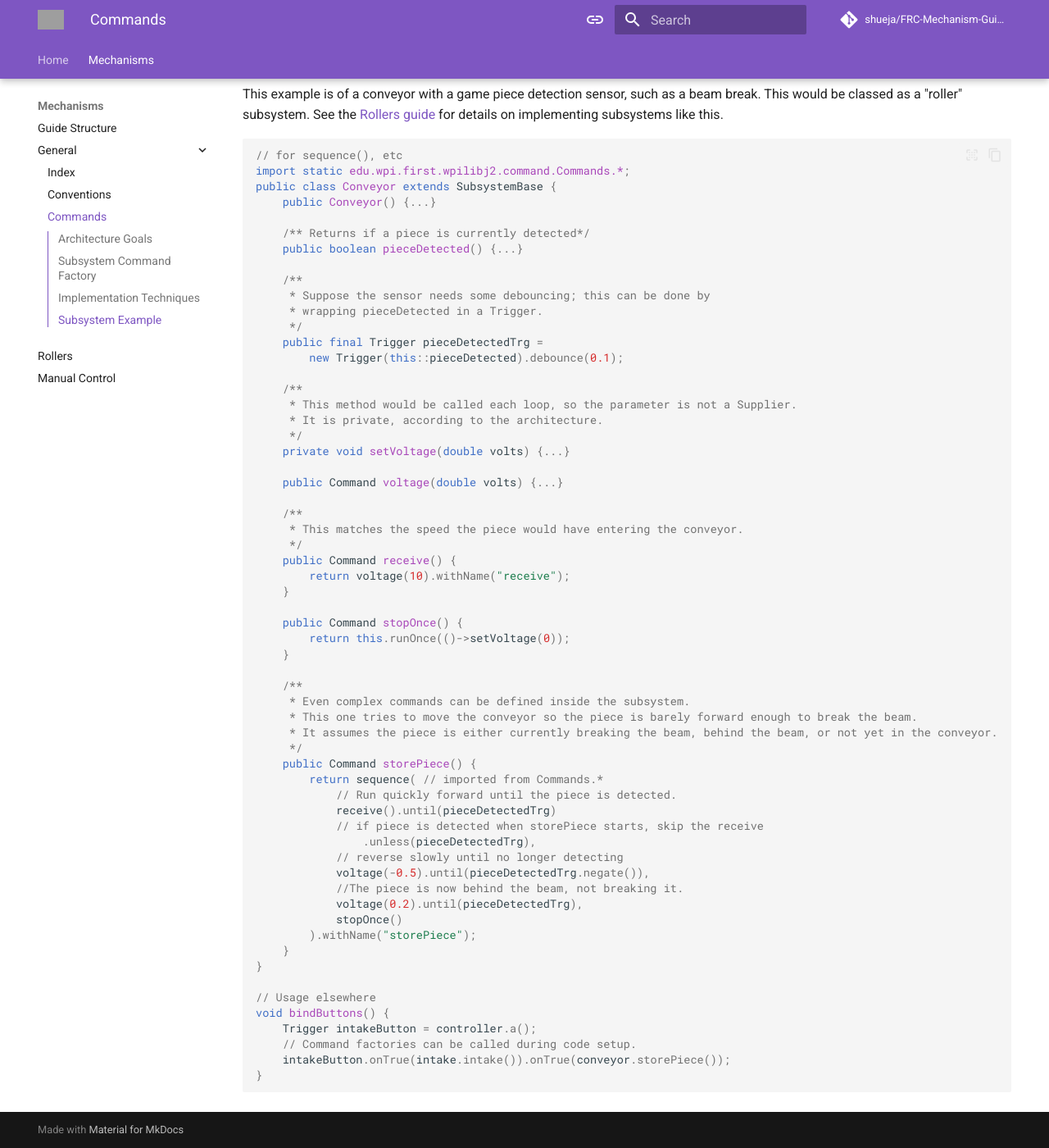
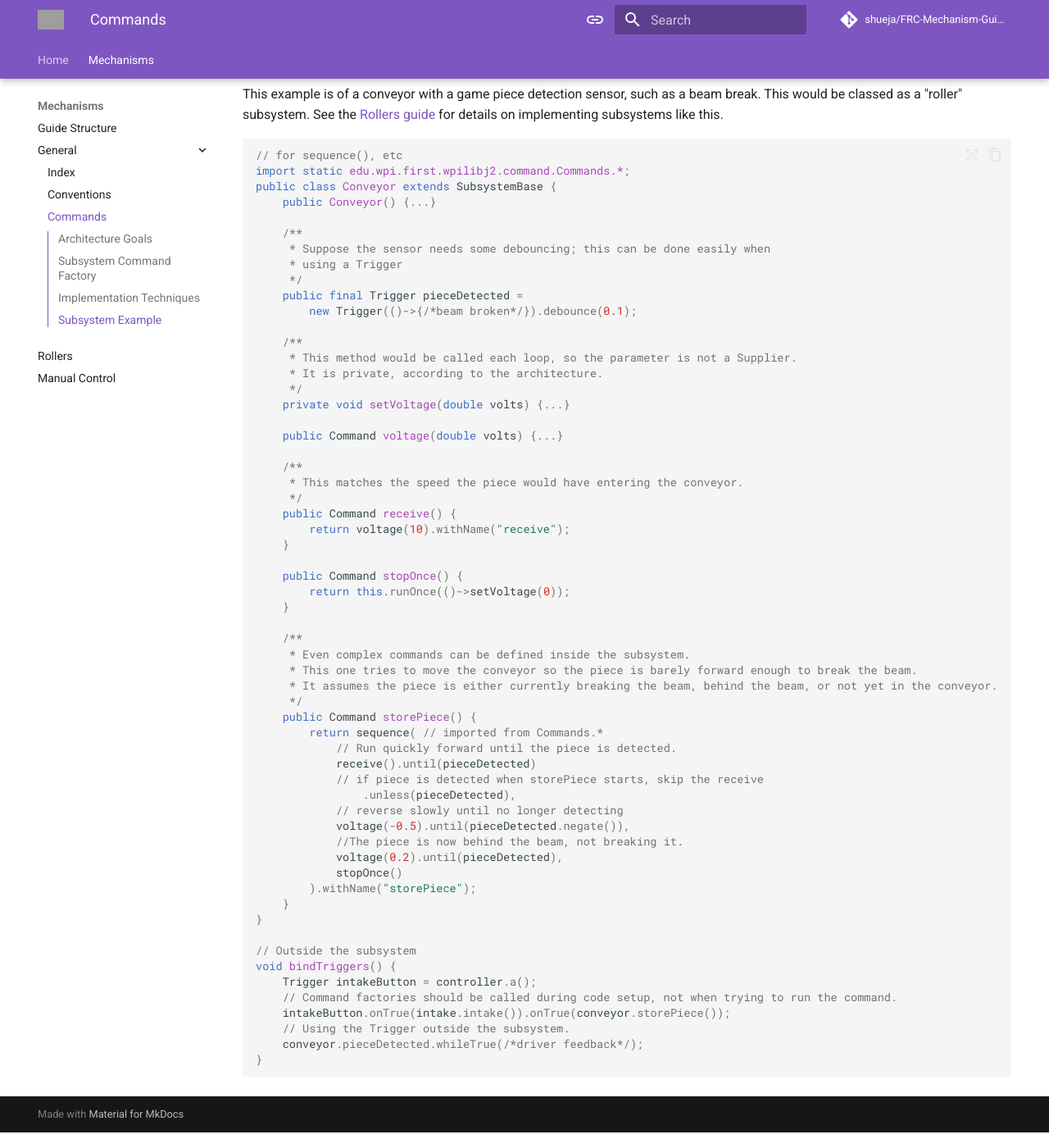
Before and after one commit to shueja/FRC-Mechanism-Guide, an MkDocs documentation site: the page built from docs/mechanisms/general/commands.md, in a window 1280 px wide and 1400 px high, scrolled down 1352 px. Shown: the whole window at 82% size. Built offline with MkDocs 1.6.1 and Material for MkDocs 9.7.7, drawn with Linux system fonts in a browser that asks for light colours; comment, search, counter and statistics services are not loaded; grey boxes are pictures that could not be loaded.

````diff
--- a/docs/mechanisms/general/commands.md
+++ b/docs/mechanisms/general/commands.md
@@ -37,15 +37,12 @@ import static edu.wpi.first.wpilibj2.command.Commands.*;
 public class Conveyor extends SubsystemBase {
     public Conveyor() {...}
 
-    /** Returns if a piece is currently detected*/
-    public boolean pieceDetected() {...}
-
     /**
-     * Suppose the sensor needs some debouncing; this can be done by
-     * wrapping pieceDetected in a Trigger.
+     * Suppose the sensor needs some debouncing; this can be done easily when
+     * using a Trigger
      */
-    public final Trigger pieceDetectedTrg =
-        new Trigger(this::pieceDetected).debounce(0.1);
+    public final Trigger pieceDetected =
+        new Trigger(()->{/*beam broken*/}).debounce(0.1);
 
     /**
      * This method would be called each loop, so the parameter is not a Supplier.
@@ -74,23 +71,25 @@ public class Conveyor extends SubsystemBase {
     public Command storePiece() {
         return sequence( // imported from Commands.*
             // Run quickly forward until the piece is detected.
-            receive().until(pieceDetectedTrg)
+            receive().until(pieceDetected)
             // if piece is detected when storePiece starts, skip the receive
-                .unless(pieceDetectedTrg),
+                .unless(pieceDetected),
             // reverse slowly until no longer detecting
-            voltage(-0.5).until(pieceDetectedTrg.negate()),
+            voltage(-0.5).until(pieceDetected.negate()),
             //The piece is now behind the beam, not breaking it.
-            voltage(0.2).until(pieceDetectedTrg),
+            voltage(0.2).until(pieceDetected),
             stopOnce()
         ).withName("storePiece");
     }
 }
 
-// Usage elsewhere
-void bindButtons() {
+// Outside the subsystem
+void bindTriggers() {
     Trigger intakeButton = controller.a();
-    // Command factories can be called during code setup.
+    // Command factories should be called during code setup, not when trying to run the command.
     intakeButton.onTrue(intake.intake()).onTrue(conveyor.storePiece());
+    // Using the Trigger outside the subsystem.
+    conveyor.pieceDetected.whileTrue(/*driver feedback*/);
 }
 
 ```
````
Also changed, not shown: docs/mechanisms/elevators.md (+6 -0 lines), docs/mechanisms/general/simulation.md (+50 -5 lines), docs/mechanisms/pivots.md (+5 -0 lines).
